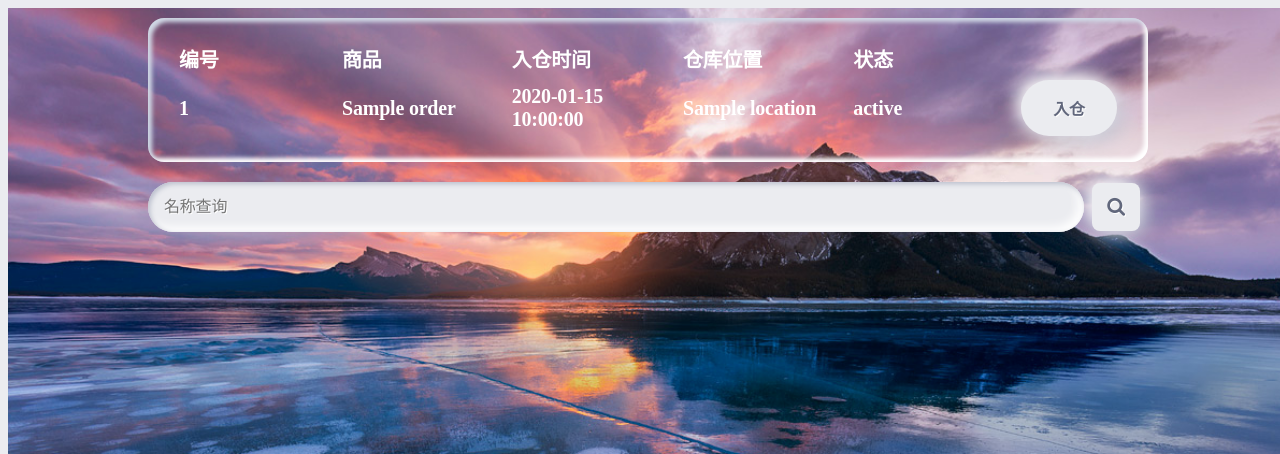
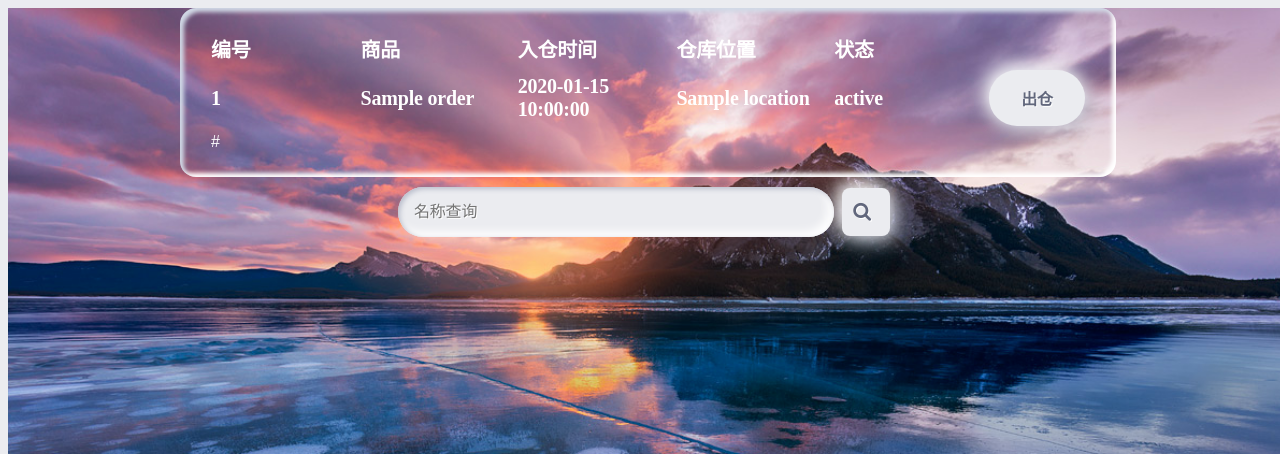
Before and after one commit to huibinGe/python-test, a Python web app: template templates/warehouse/warehouselist.html in a window 1280 px wide. Shown: the top 454 px of the page. Run offline with Jinja, Linux system fonts and the light colour scheme; the template is opened without the code that fills it: most values are stand-ins (such as "Sample title", 1, 10 or a date in 2020); some libraries are stand-ins or nearby versions.

Commit message:
[add]增加分页

```diff
--- /dev/null
+++ b/qrcode.py
@@ -0,0 +1,3 @@
+
+from MyQR import myqr
+myqr.run(words='http://www.baidu.com')
--- a/static/css/list.css
+++ b/static/css/list.css
@@ -18,7 +18,7 @@ div, p {
 
 form {
   padding: 10px;
-  width: 1000px;
+  width: 500px;
   margin: 0 auto; }
 
 .segment {
@@ -61,7 +61,7 @@ button {
     box-shadow: -2px -2px 5px #FFF, 2px 2px 5px #BABECC; }
   button:active {
     box-shadow: inset 1px 1px 2px #BABECC, inset -1px -1px 2px #FFF; }
-  button .icon {
+  button .fa {
     margin-right: 8px; }
   button.unit {
     border-radius: 8px;
@@ -103,6 +103,8 @@ button {
   padding: 20px 20px;
   border-radius: 16px;
   box-shadow: 4px 4px 4px 0px #d1d9e6 inset, -4px -4px 4px 0px #ffffff inset;
+    width:70%;
+margin: 0 auto;
 }
 
 
--- a/templates/warehouse/warehouselist.html
+++ b/templates/warehouse/warehouselist.html
@@ -3,13 +3,15 @@
 <head>
 <link href="//netdna.bootstrapcdn.com/font-awesome/4.7.0/css/font-awesome.min.css" rel="stylesheet">
 <link rel="stylesheet" href="{{ url_for('static', filename='/css/list.css') }}" type="text/css">
+
+
 </head>
 <body>
     <meta charset="UTF-8">
     <title>商品</title>
-<form>
+
     <div class="radiogroup">
-        <table>
+       <table>
             <tr>
 
             <td><span class="text">编号</span></td>
@@ -19,18 +21,23 @@
             <td><span class="text">状态</span></td>
   </tr>
     {% for order in orders %}
+<form action="{{url_for('warehouse_page.out', id=order.id)}}">
   <tr>
         <td><span class="text">{{ order.id }}</span></td>
         <td><span class="text">{{ order.o_name}}</span></td>
         <td><span class="text">{{ order.o_time }}</span></td>
         <td><span class="text">{{ order.location }}</span></td>
         <td><span class="text">{{ order.status }}</span></td>
-        <td><button class="data-input" type="submit" name="submit" href="{{url_for('warehouse_page.out', id=order.id)}}" >入仓</button></td>
+      <td><button type="submit"  class="data-input">出仓</button></td>
+
   </tr>
+</form>
     {% endfor %}
-</table>
+<tr>
+    <td>{{ paginate.links }}</td>
+</tr>
+        </table>
     </div>
-</form>
     <form action="{{ url_for('warehouse_page.query') }}" method="post">
 <div class="input-group">
     <label class="search">
```
Also changed, not shown: views/warehouse.py (+10 -3 lines).
